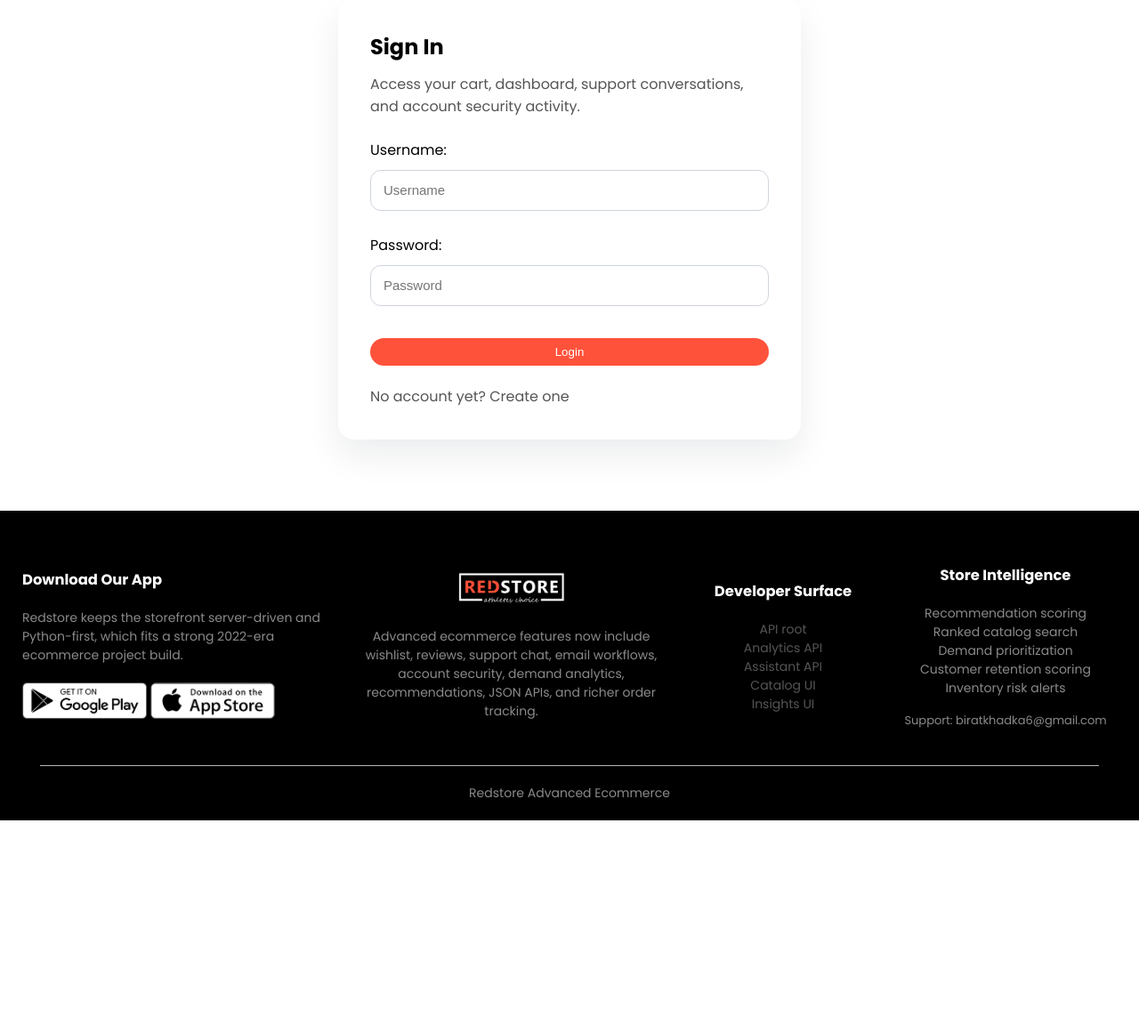
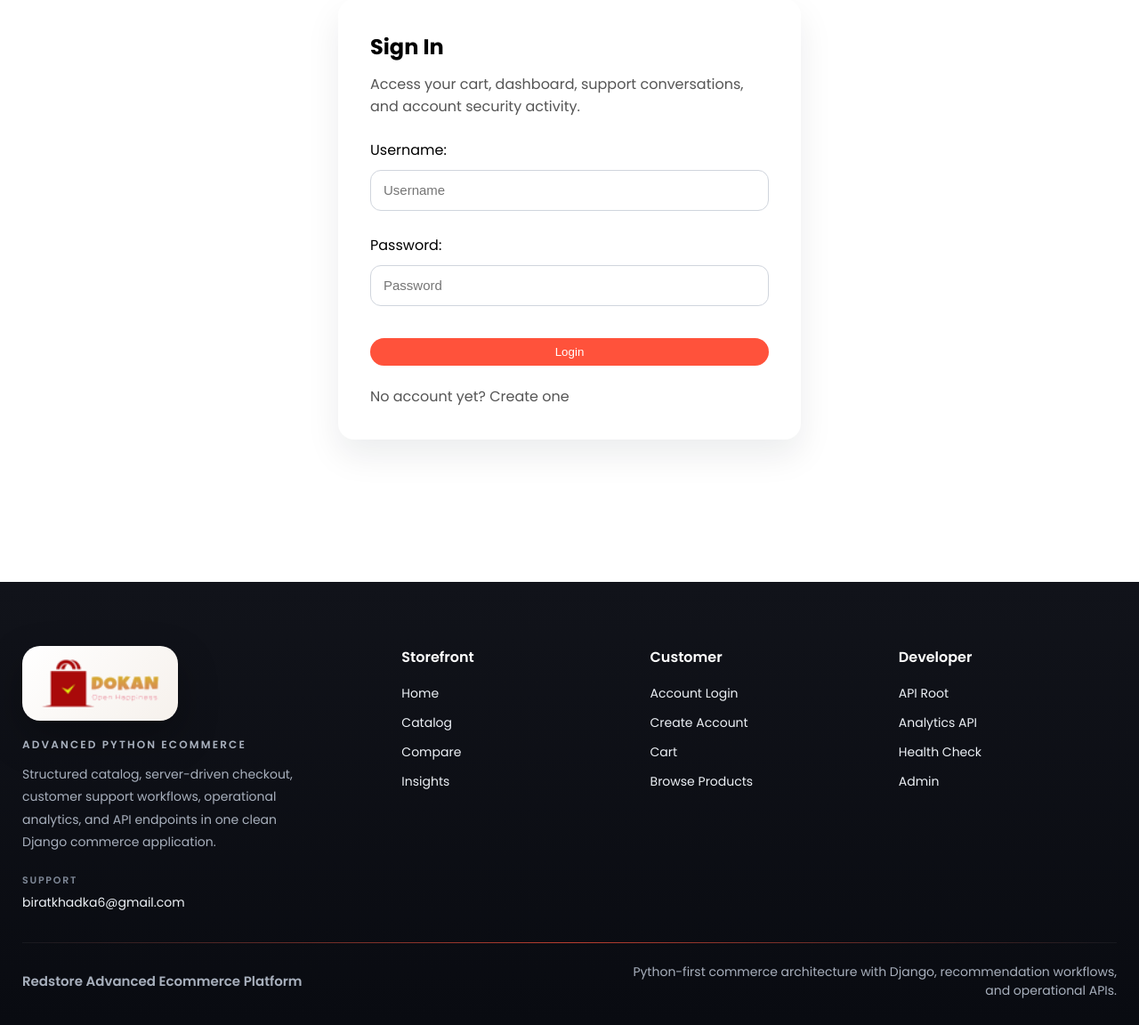
Before and after one commit to biratkdk/Dokan-Ecommerce, a Django app: page /account/ in a window 1280 px wide. Shown: the part 168-1320 px from the top of the page at 89% size. Before the commit the page ends 1090 px from the top, so only its background shows below. Run offline with Django 4.2, Linux system fonts and the light colour scheme.

Commit message:
Refine footer branding and logo consistency

```diff
--- a/static/css/style.css
+++ b/static/css/style.css
@@ -245,81 +245,185 @@ small {
 /*-----------footer--------*/
 
 .footer {
-    background: #000;
-    color: #8a8a8a;
+    background: linear-gradient(180deg, #11131a 0%, #090b11 100%);
+    color: #a8b0bd;
     font-size: 14px;
-    padding: 60px 0 20px;
+    padding: 72px 0 28px;
+    margin-top: 80px;
 }
 
 .footer p {
-    color: #8a8a8a;
+    color: #a8b0bd;
 }
 
 .footer h3 {
     color: #fff;
-    margin-bottom: 20px;
+    margin-bottom: 18px;
+    font-size: 16px;
+    font-weight: 600;
 }
 
-.footer-col-1,
-.footer-col-2,
-.footer-col-3,
-.footer-col-4 {
-    min-width: 250px;
-    margin-bottom: 20px;
+.footer-shell {
+    position: relative;
 }
 
-.footer-col-1 {
-    flex-basis: 30%;
+.footer-top {
+    display: grid;
+    grid-template-columns: minmax(280px, 1.6fr) repeat(3, minmax(150px, 1fr));
+    gap: 34px;
+    align-items: start;
 }
 
-.footer-col-2 {
-    flex: 1;
-    text-align: center;
+.footer-brand {
+    max-width: 430px;
 }
 
-.footer-col-2 img {
-    width: 120px;
-    margin-bottom: 20px;
+.footer-logo-link {
+    display: inline-flex;
+    margin-bottom: 18px;
 }
 
-.footer-col-3,
-.footer-col-4 {
-    flex-basis: 12%;
-    text-align: center;
+.footer-logo-frame {
+    display: inline-flex;
+    align-items: center;
+    justify-content: center;
+    padding: 14px 20px;
+    border-radius: 20px;
+    background: linear-gradient(135deg, #fff 0%, #f6f1ec 100%);
+    box-shadow: 0 18px 45px rgba(0, 0, 0, 0.28);
+}
+
+.footer-logo-frame img {
+    display: block;
+    width: 135px;
+    height: auto;
+}
+
+.footer-kicker {
+    margin-bottom: 12px;
+    color: #ff8d78;
+    font-size: 12px;
+    font-weight: 600;
+    letter-spacing: 0.18em;
+    text-transform: uppercase;
+}
+
+.footer-summary {
+    max-width: 38ch;
+    line-height: 1.8;
+}
+
+.footer-contact {
+    margin-top: 22px;
+    display: flex;
+    flex-direction: column;
+    gap: 6px;
+}
+
+.footer-contact span {
+    color: #7f8897;
+    font-size: 11px;
+    font-weight: 600;
+    letter-spacing: 0.16em;
+    text-transform: uppercase;
+}
+
+.footer-contact a,
+.footer-section a {
+    color: #edf1f6;
+    text-decoration: none;
+    transition: color 0.2s ease, transform 0.2s ease;
+}
+
+.footer-contact a:hover,
+.footer-section a:hover {
+    color: #ff8d78;
+}
+
+.footer-section ul {
+    display: grid;
+    gap: 12px;
+    padding: 0;
+    margin: 0;
+}
+
+.footer-section li {
+    margin: 0;
 }
 
 ul {
     list-style-type: none;
 }
 
-.app-logo {
-    margin-top: 20px;
+.footer-divider {
+    margin: 34px 0 22px;
+    height: 1px;
+    background: linear-gradient(90deg, rgba(255, 255, 255, 0.05), rgba(255, 82, 59, 0.72), rgba(255, 255, 255, 0.05));
 }
 
-.app-logo img {
-    width: 140px;
+.footer-bottom {
+    display: flex;
+    justify-content: space-between;
+    align-items: center;
+    gap: 18px;
+    flex-wrap: wrap;
 }
 
-.support-email {
-    margin-top: 16px;
-    font-size: 13px;
+.footer-credit {
+    color: #fff;
+    font-size: 15px;
+    font-weight: 600;
 }
 
-.footer hr {
-    border: none;
-    background: #b5b5b5;
-    height: 1px;
-    margin: 20px;
-}
-
-.copyright {
-    text-align: center;
+.footer-meta {
+    max-width: 560px;
+    color: #8e97a6;
+    text-align: right;
 }
 
 .menu-icon {
     width: 28px;
     margin-left: 20px;
     display: none;
+}
+
+@media only screen and (max-width:1100px) {
+    .footer-top {
+        grid-template-columns: repeat(2, minmax(220px, 1fr));
+    }
+
+    .footer-brand {
+        grid-column: 1 / -1;
+    }
+}
+
+@media only screen and (max-width:600px) {
+    .footer {
+        padding: 56px 0 24px;
+        margin-top: 64px;
+    }
+
+    .footer-top {
+        grid-template-columns: 1fr;
+        gap: 28px;
+    }
+
+    .footer-brand {
+        grid-column: auto;
+    }
+
+    .footer-logo-frame {
+        padding: 12px 16px;
+    }
+
+    .footer-bottom {
+        flex-direction: column;
+        align-items: flex-start;
+    }
+
+    .footer-meta {
+        text-align: left;
+    }
 }
 
 
--- a/templates/base.html
+++ b/templates/base.html
@@ -81,44 +81,61 @@
     </main>
 
     <footer class="footer">
-        <div class="container">
-            <div class="row">
-                <div class="footer-col-1">
-                    <h3>Download Our App</h3>
-                    <p>Redstore keeps the storefront server-driven and Python-first, which fits a strong 2022-era ecommerce project build.</p>
-                    <div class="app-logo">
-                        <img src="{% static 'images/play-store.png' %}" alt="Play Store">
-                        <img src="{% static 'images/app-store.png' %}" alt="App Store">
+        <div class="container footer-shell">
+            <div class="footer-top">
+                <div class="footer-brand">
+                    <a href="{% url 'store:home' %}" class="footer-logo-link" aria-label="Redstore home">
+                        <span class="footer-logo-frame">
+                            <img src="{% static 'images/dlogo3.png' %}" alt="Redstore logo" width="135">
+                        </span>
+                    </a>
+                    <p class="footer-kicker">Advanced Python Ecommerce</p>
+                    <p class="footer-summary">Structured catalog, server-driven checkout, customer support workflows, operational analytics, and API endpoints in one clean Django commerce application.</p>
+                    <div class="footer-contact">
+                        <span>Support</span>
+                        <a href="mailto:{{ support_contact_email }}">{{ support_contact_email }}</a>
                     </div>
                 </div>
-                <div class="footer-col-2">
-                    <img src="{% static 'images/logo-white.png' %}" alt="Redstore white logo">
-                    <p>Advanced ecommerce features now include wishlist, reviews, support chat, email workflows, account security, demand analytics, recommendations, JSON APIs, and richer order tracking.</p>
-                </div>
-                <div class="footer-col-3">
-                    <h3>Developer Surface</h3>
+                <div class="footer-section">
+                    <h3>Storefront</h3>
                     <ul>
-                        <li><a href="{% url 'store:api-root' %}">API root</a></li>
-                        <li><a href="{% url 'store:api-analytics-overview' %}">Analytics API</a></li>
-                        <li><a href="{% url 'store:api-ai-assistant' %}?q=delivery">Assistant API</a></li>
-                        <li><a href="{% url 'store:catalog' %}">Catalog UI</a></li>
-                        <li><a href="{% url 'store:insights' %}">Insights UI</a></li>
+                        <li><a href="{% url 'store:home' %}">Home</a></li>
+                        <li><a href="{% url 'store:catalog' %}">Catalog</a></li>
+                        <li><a href="{% url 'store:compare' %}">Compare</a></li>
+                        <li><a href="{% url 'store:insights' %}">Insights</a></li>
                     </ul>
                 </div>
-                <div class="footer-col-4">
-                    <h3>Store Intelligence</h3>
+                <div class="footer-section">
+                    <h3>Customer</h3>
                     <ul>
-                        <li>Recommendation scoring</li>
-                        <li>Ranked catalog search</li>
-                        <li>Demand prioritization</li>
-                        <li>Customer retention scoring</li>
-                        <li>Inventory risk alerts</li>
+                        {% if request.user.is_authenticated %}
+                            <li><a href="{% url 'store:account-dashboard' %}">Dashboard</a></li>
+                            <li><a href="{% url 'store:order-history' %}">Orders</a></li>
+                            <li><a href="{% url 'store:wishlist' %}">Wishlist</a></li>
+                            <li><a href="{% url 'store:support-threads' %}">Support</a></li>
+                        {% else %}
+                            <li><a href="{% url 'store:login' %}">Account Login</a></li>
+                            <li><a href="{% url 'store:signup' %}">Create Account</a></li>
+                            <li><a href="{% url 'store:cart' %}">Cart</a></li>
+                            <li><a href="{% url 'store:catalog' %}">Browse Products</a></li>
+                        {% endif %}
                     </ul>
-                    <p class="support-email">Support: {{ support_contact_email }}</p>
+                </div>
+                <div class="footer-section">
+                    <h3>Developer</h3>
+                    <ul>
+                        <li><a href="{% url 'store:api-root' %}">API Root</a></li>
+                        <li><a href="{% url 'store:api-analytics-overview' %}">Analytics API</a></li>
+                        <li><a href="{% url 'store:api-health' %}">Health Check</a></li>
+                        <li><a href="{% url 'admin:index' %}">Admin</a></li>
+                    </ul>
                 </div>
             </div>
-            <hr>
-            <p class="copyright">Redstore Advanced Ecommerce</p>
+            <div class="footer-divider"></div>
+            <div class="footer-bottom">
+                <p class="footer-credit">Redstore Advanced Ecommerce Platform</p>
+                <p class="footer-meta">Python-first commerce architecture with Django, recommendation workflows, and operational APIs.</p>
+            </div>
         </div>
     </footer>
 
```
